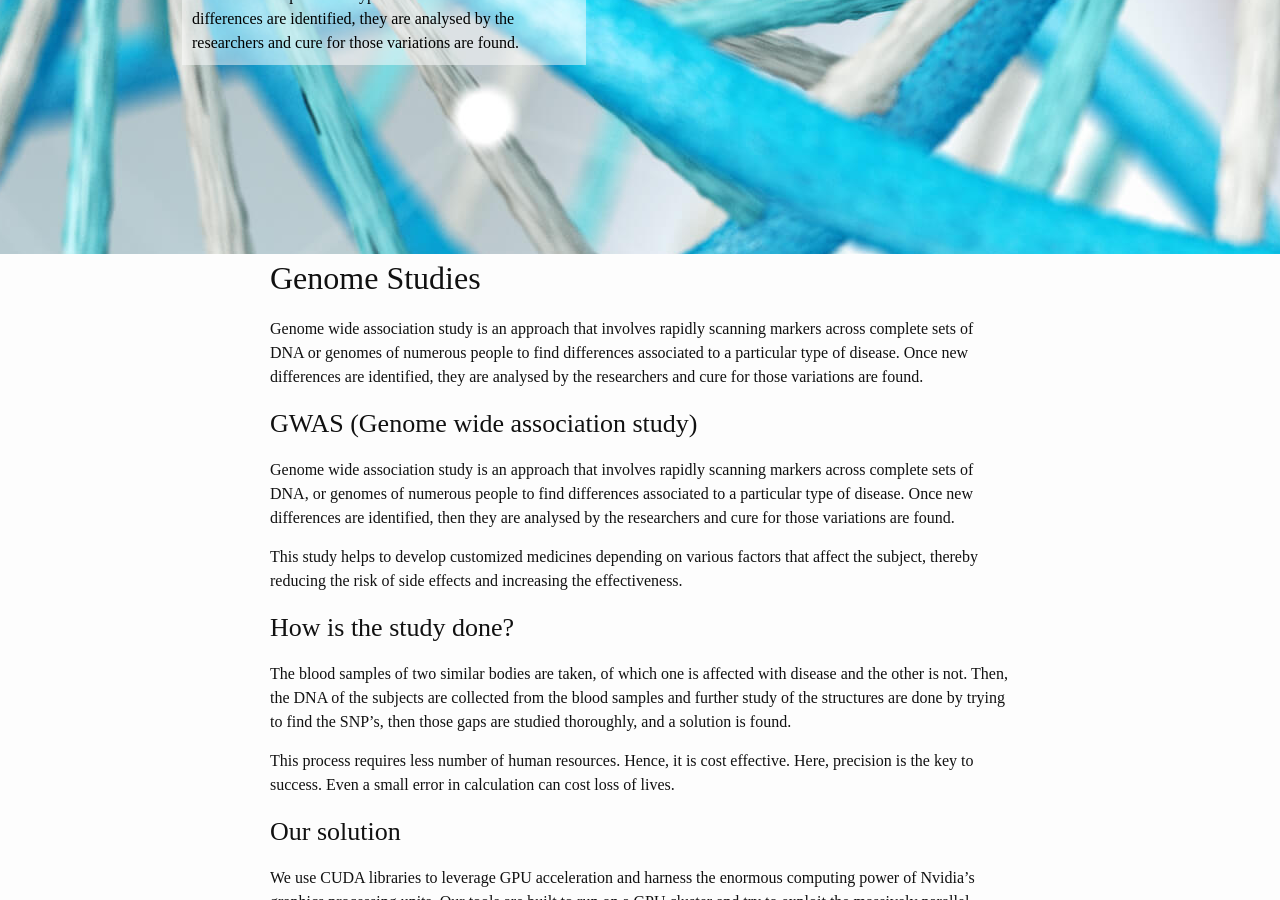
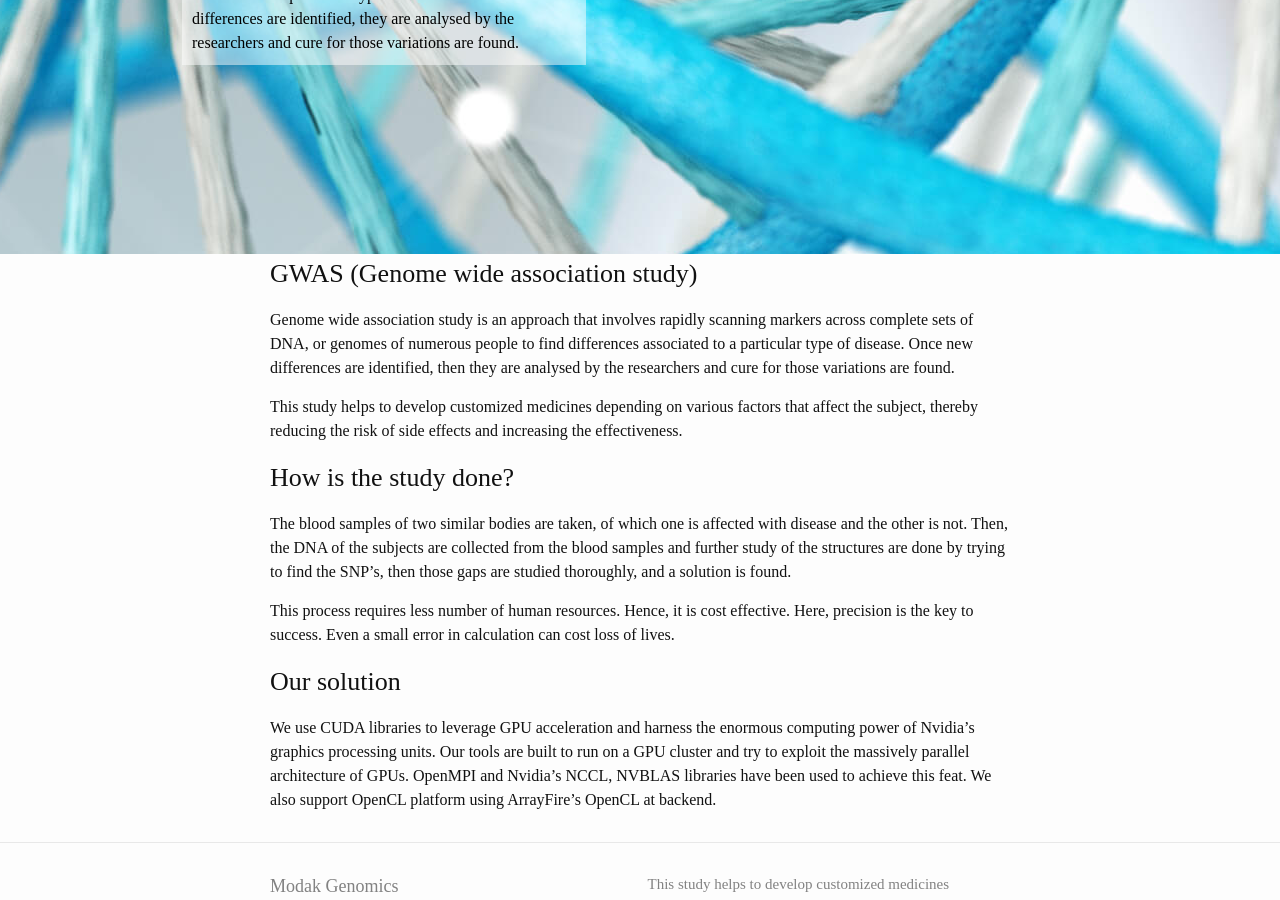
Before and after one commit to ModakGenomics/modakgenomics.github.io, a Jekyll site: the page built from index.md, in a window 1280 px wide and 900 px high, scrolled down 363 px. Built offline with Jekyll 4.4.1, drawn with Linux system fonts in a browser that asks for light colours.

Commit message:
mremoved duplicate genome studies content

```diff
--- a/index.md
+++ b/index.md
@@ -14,9 +14,6 @@ permalink: /
   </div>
 </div>
 
-## Genome Studies
-
-Genome wide association study is an approach that involves rapidly scanning markers across complete sets of DNA or genomes of numerous people to find differences associated to a particular type of disease. Once new differences are identified, they are analysed by the researchers and cure for those variations are found.
 
 ### GWAS (Genome wide association study)
 
```
